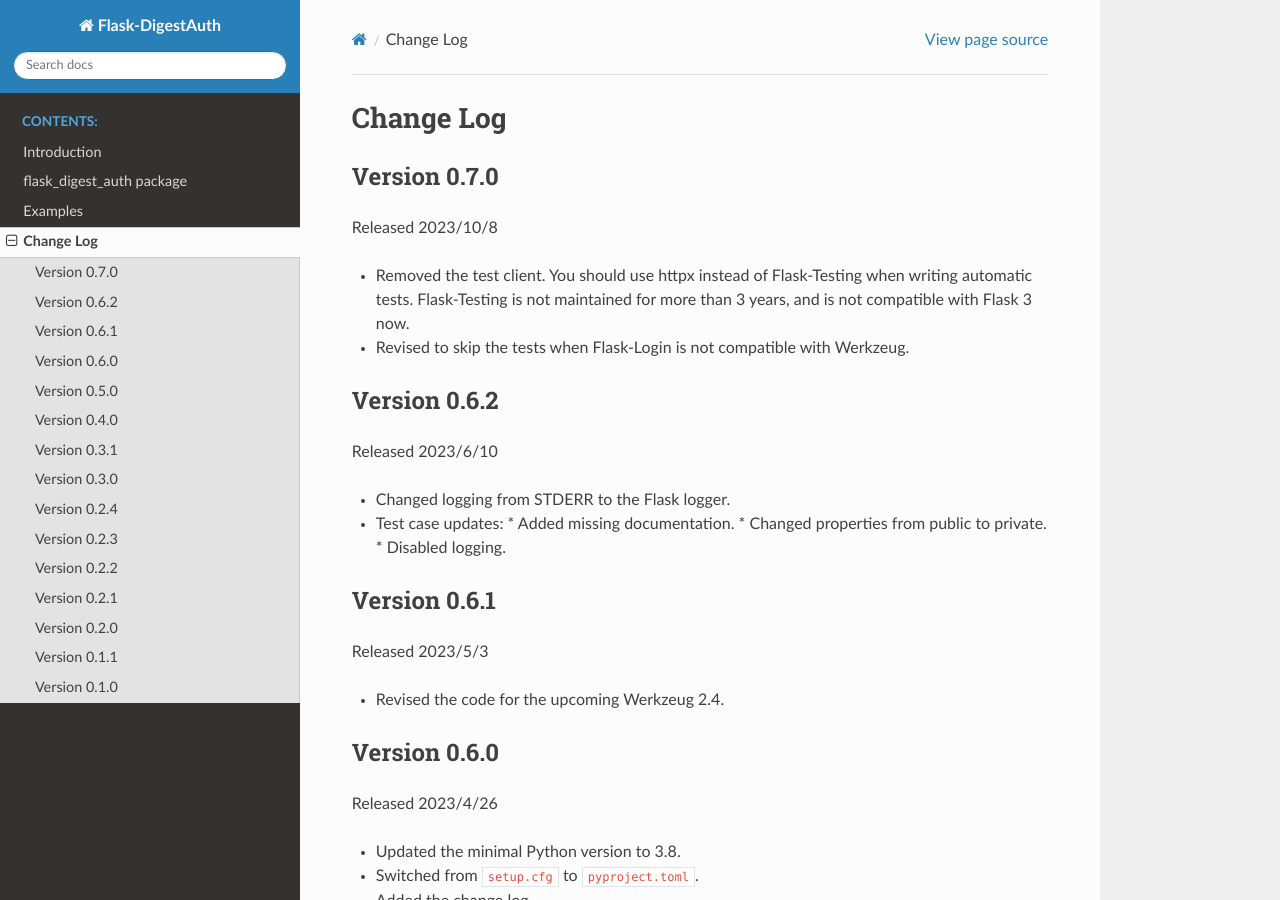
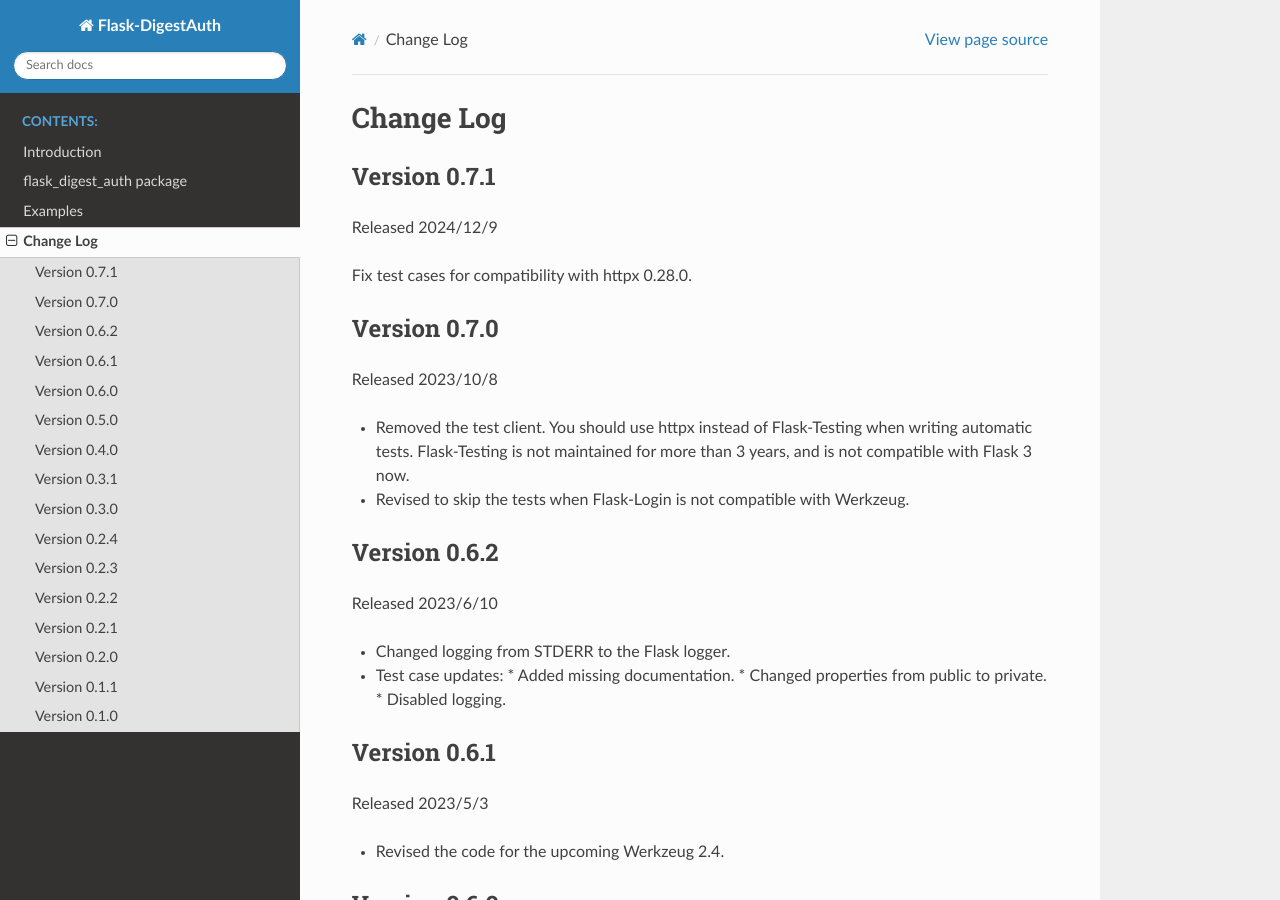
Before and after one commit to imacat/flask-digestauth, a Sphinx documentation site: the page built from docs/source/changelog.rst, in a window 1280 px wide and 900 px high. Built offline with Sphinx 7.4.7 and the Read the Docs theme 3.1.0, drawn with Linux system fonts in a browser that asks for light colours.

Commit message:
Advance to version 0.7.1.

```diff
--- a/docs/source/changelog.rst
+++ b/docs/source/changelog.rst
@@ -1,5 +1,13 @@
 Change Log
 ==========
+
+
+Version 0.7.1
+-------------
+
+Released 2024/12/9
+
+Fix test cases for compatibility with httpx 0.28.0.
 
 
 Version 0.7.0
--- a/src/flask_digest_auth/__init__.py
+++ b/src/flask_digest_auth/__init__.py
@@ -21,5 +21,5 @@
 from flask_digest_auth.algo import make_password_hash, calc_response
 from flask_digest_auth.auth import DigestAuth
 
-VERSION: str = "0.7.0"
+VERSION: str = "0.7.1"
 """The package version."""
```
